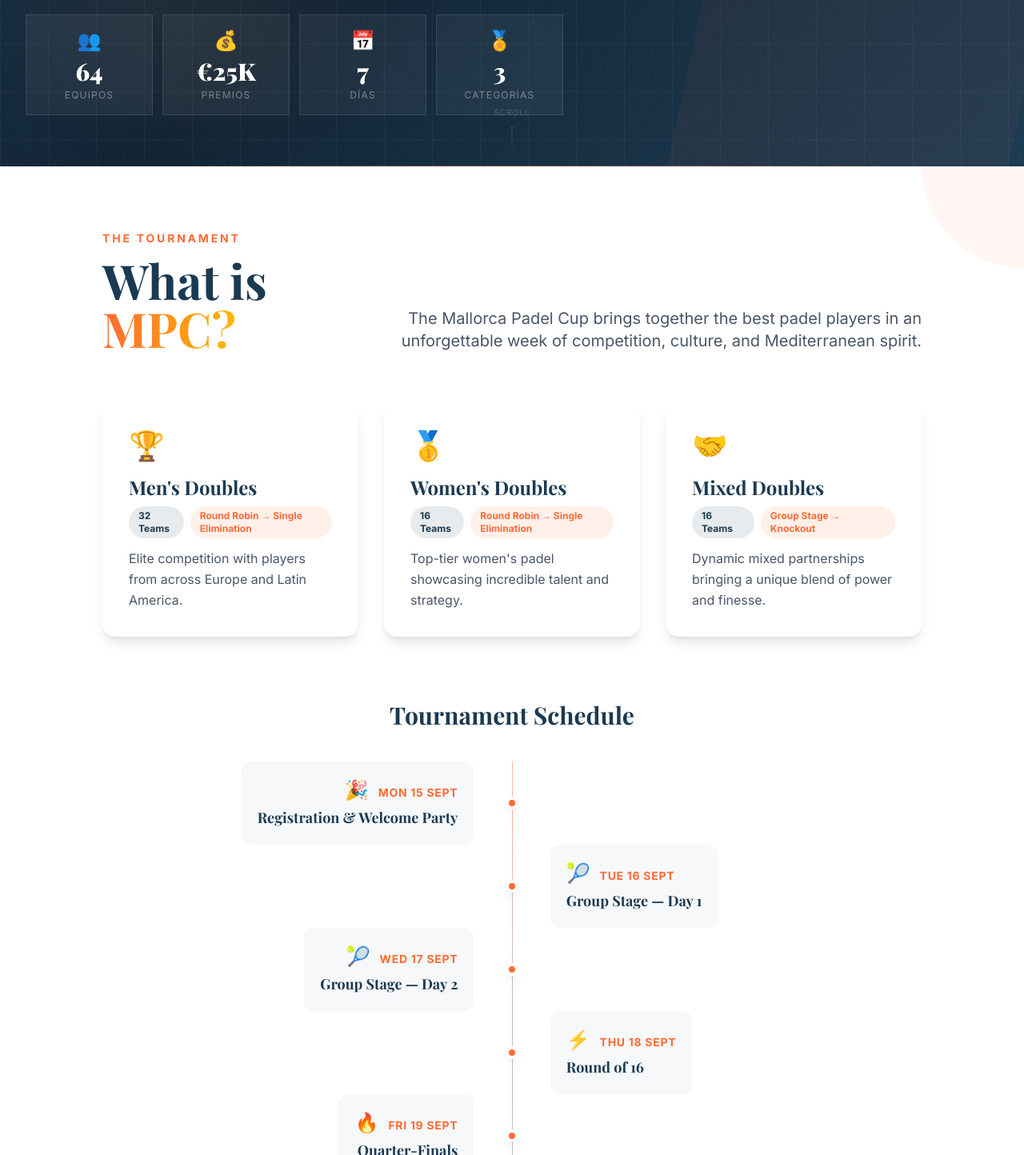
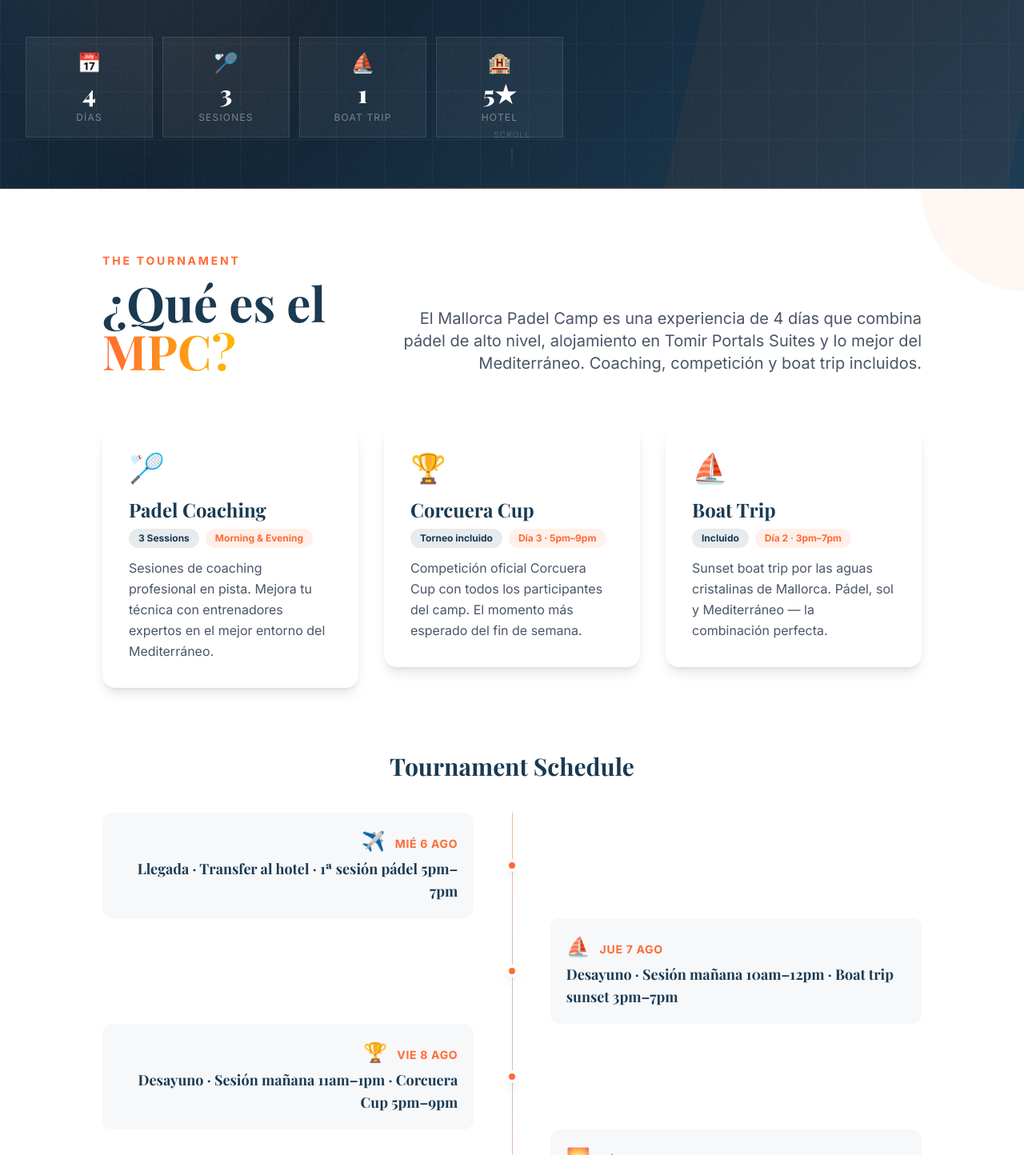
Before and after one commit to webvanguardai/mallorca-padel, a Next.js app: page / in a window 1280 px wide. Shown: the part 726-2170 px from the top of the page at 80% size. Built offline with nearby package versions, Linux system fonts and the light colour scheme.

Commit message:
feat: update all content with real data - Mallorca Padel Camp, Aug 6-9, Tomir Portals Suites

```diff
--- a/src/app/layout.tsx
+++ b/src/app/layout.tsx
@@ -17,32 +17,32 @@
 });
 
 export const metadata: Metadata = {
-  title: "Mallorca Padel Cup 2026 | MPC — International Padel Tournament",
+  title: "Mallorca Padel Camp 2026 | MPC — Agosto, Tomir Portals Suites",
   description:
-    "Join the Mallorca Padel Cup 2026 — the premier international padel tournament in Mallorca, Spain. Men's, Women's & Mixed Doubles. €25,000 prize pool. Register now!",
+    "Mallorca Padel Camp 2026 — 4 días de pádel, sol y Mediterráneo. 6–9 agosto en Tomir Portals Suites. Coaching, Corcuera Cup, boat trip y transfers incluidos. ¡Plazas limitadas!",
   keywords: [
     "padel",
-    "tournament",
-    "mallorca",
-    "padel cup",
+    "mallorca padel camp",
     "MPC 2026",
-    "padel spain",
-    "international padel",
+    "padel holidays mallorca",
+    "padel camp spain",
+    "tomir portals suites",
+    "corcuera cup",
   ],
   openGraph: {
-    title: "Mallorca Padel Cup 2026",
+    title: "Mallorca Padel Camp 2026",
     description:
-      "The premier international padel tournament in Mallorca, Spain. €25,000 prize pool.",
+      "4 días de pádel, sol y Mediterráneo. 6–9 agosto en Tomir Portals Suites, Mallorca.",
     type: "website",
-    locale: "en_US",
+    locale: "es_ES",
     url: "https://mallorca-padel.vercel.app",
-    siteName: "Mallorca Padel Cup",
+    siteName: "Mallorca Padel Camp",
   },
   twitter: {
     card: "summary_large_image",
-    title: "Mallorca Padel Cup 2026",
+    title: "Mallorca Padel Camp 2026",
     description:
-      "The premier international padel tournament in Mallorca, Spain.",
+      "4 días de pádel en Mallorca · Tomir Portals Suites · 6–9 agosto 2026.",
   },
   robots: {
     index: true,
--- a/src/components/DownloadPDF.tsx
+++ b/src/components/DownloadPDF.tsx
@@ -4,12 +4,14 @@
 import AnimatedSection from "./AnimatedSection";
 
 const pdfContents = [
-  "Complete tournament rules & regulations",
-  "Full prize pool breakdown by category",
-  "Detailed schedule with court assignments",
-  "Player registration requirements",
-  "Venue information & travel guide",
-  "Sponsor packages & partnership details",
+  "Itinerario completo día a día (6–9 agosto)",
+  "Qué está incluido y qué no",
+  "Info del hotel Tomir Portals Suites",
+  "Sesiones de pádel y horarios",
+  "Corcuera Cup — formato y reglas",
+  "Boat trip sunset — detalles",
+  "Transfers aeropuerto incluidos",
+  "Guía de llegada a Mallorca (PMI)",
 ];
 
 export default function DownloadPDF() {
@@ -31,14 +33,13 @@
           <AnimatedSection>
             <div className="text-center mb-12">
               <span className="text-padel-orange font-bold text-sm uppercase tracking-[0.2em] mb-3 block">
-                Official Document
+                Documento oficial
               </span>
               <h2 className="font-heading text-4xl md:text-5xl lg:text-6xl font-black text-white mb-4">
-                Tournament <span className="gradient-text">Breakdown</span>
+                Camp <span className="gradient-text">Breakdown</span>
               </h2>
               <p className="text-white/60 text-lg max-w-2xl mx-auto">
-                Download the complete MPC 2026 breakdown document with all tournament
-                details, rules, prize pools, and registration info.
+                Descarga el documento oficial con el itinerario completo, qué está incluido, info del hotel Tomir Portals Suites y todo lo que necesitas saber para el camp.
               </p>
             </div>
           </AnimatedSection>
--- a/src/components/Footer.tsx
+++ b/src/components/Footer.tsx
@@ -16,13 +16,13 @@
               <div>
                 <span className="text-white font-heading font-bold text-lg block">MPC 2026</span>
                 <span className="text-padel-orange text-xs tracking-widest uppercase">
-                  Mallorca Padel Cup
+                  Mallorca Padel Camp
                 </span>
               </div>
             </div>
             <p className="text-sm leading-relaxed">
-              The premier international padel tournament in Mallorca, Spain.
-              September 15–21, 2026.
+              Padel, sol y Mediterráneo. 4 días en Tomir Portals Suites, Mallorca.
+              6–9 agosto 2026.
             </p>
           </div>
 
@@ -113,7 +113,7 @@
 
         <div className="border-t border-white/10 pt-8 flex flex-col md:flex-row justify-between items-center gap-4">
           <p className="text-xs">
-            © 2026 Mallorca Padel Cup. All rights reserved.
+            © 2026 Mallorca Padel Camp. All rights reserved.
           </p>
           <p className="text-xs">
             Built by{" "}
--- a/src/components/Hero.tsx
+++ b/src/components/Hero.tsx
@@ -25,7 +25,7 @@
           className="mb-5"
         >
           <span className="inline-flex items-center gap-2 bg-padel-orange/20 text-padel-orange font-bold text-xs sm:text-sm uppercase tracking-[0.15em] px-4 py-2 border border-padel-orange/30">
-            🏆 September 15–21, 2026 · Mallorca
+            🏸 August 6–9, 2026 · Mallorca
           </span>
         </motion.div>
 
@@ -39,7 +39,7 @@
         >
           MALLORCA<br />
           <span className="gradient-text">PADEL</span><br />
-          CUP<span className="text-padel-orange">.</span>
+          CAMP<span className="text-padel-orange">.</span>
         </motion.h1>
 
         {/* Subtitle */}
@@ -49,8 +49,7 @@
           transition={{ duration: 0.8, delay: 0.4 }}
           className="text-white/70 text-base sm:text-lg max-w-lg mb-8 leading-relaxed"
         >
-          El torneo de pádel internacional más esperado del Mediterráneo.
-          7 días, 64 equipos, €25.000 en premios.
+          4 días de pádel, sol y Mediterráneo. Sesiones de coaching, boat trip al atardecer, Corcuera Cup y alojamiento en Tomir Portals Suites.
         </motion.p>
 
         {/* CTAs */}
@@ -89,10 +88,10 @@
           className="grid grid-cols-2 sm:grid-cols-4 gap-3 max-w-2xl"
         >
           {[
-            { number: "64", label: "Equipos", icon: "👥" },
-            { number: "€25K", label: "Premios", icon: "💰" },
-            { number: "7", label: "Días", icon: "📅" },
-            { number: "3", label: "Categorías", icon: "🏅" },
+            { number: "4", label: "Días", icon: "📅" },
+            { number: "3", label: "Sesiones", icon: "🏸" },
+            { number: "1", label: "Boat Trip", icon: "⛵" },
+            { number: "5★", label: "Hotel", icon: "🏨" },
           ].map((stat, i) => (
             <motion.div
               key={stat.label}
--- a/src/components/Location.tsx
+++ b/src/components/Location.tsx
@@ -14,22 +14,19 @@
               Venue
             </span>
             <h2 className="section-title text-white mb-6">
-              Palma de <span className="gradient-text">Mallorca</span>
+              Tomir <span className="gradient-text">Portals Suites</span>
             </h2>
             <p className="text-white/70 text-lg leading-relaxed mb-8">
-              Set in the heart of the Mediterranean, the MPC 2026 takes place at
-              the world-class <strong className="text-white">Rafa Nadal Academy</strong> padel
-              facilities. Crystal-clear courts, stunning views, and professional-grade
-              infrastructure.
+              Alojamiento incluido en <strong className="text-white">Tomir Portals Suites</strong>, uno de los hoteles más exclusivos de Mallorca. Portals Nous, a minutos del mar y con acceso directo a las mejores pistas de pádel de la isla.
             </p>
 
             <div className="space-y-4 mb-8">
               {[
-                { icon: "📍", label: "Address", value: "Rafa Nadal Academy, Manacor, Mallorca, Spain" },
-                { icon: "🏟️", label: "Courts", value: "8 professional padel courts (4 covered)" },
-                { icon: "🌡️", label: "Weather", value: "September avg. 26°C — perfect conditions" },
-                { icon: "✈️", label: "Airport", value: "Palma de Mallorca (PMI) — 45 min drive" },
-                { icon: "🏨", label: "Hotels", value: "Partner rates at nearby resort hotels" },
+                { icon: "🏨", label: "Hotel", value: "Tomir Portals Suites — Portals Nous, Mallorca" },
+                { icon: "📅", label: "Fechas", value: "6–9 agosto 2026 (3 noches)" },
+                { icon: "🌡️", label: "Tiempo", value: "Agosto en Mallorca · 28–32°C, sol garantizado" },
+                { icon: "✈️", label: "Aeropuerto", value: "Palma de Mallorca (PMI) — transfer incluido" },
+                { icon: "🏸", label: "Pistas", value: "Pistas profesionales de pádel · 3 sesiones incluidas" },
               ].map((item) => (
                 <div key={item.label} className="flex items-start gap-4 group">
                   <span className="text-2xl group-hover:scale-110 transition-transform duration-300">
@@ -44,12 +41,24 @@
                 </div>
               ))}
             </div>
+
+            <a
+              href="https://www.olahotels.com/en/tomir-portals-suites/"
+              target="_blank"
+              rel="noopener noreferrer"
+              className="inline-flex items-center gap-2 bg-padel-orange text-white font-bold px-6 py-3 text-sm uppercase tracking-wider hover:bg-orange-600 transition-all duration-300"
+            >
+              <svg className="w-4 h-4" fill="none" stroke="currentColor" viewBox="0 0 24 24">
+                <path strokeLinecap="round" strokeLinejoin="round" strokeWidth={2} d="M10 6H6a2 2 0 00-2 2v10a2 2 0 002 2h10a2 2 0 002-2v-4M14 4h6m0 0v6m0-6L10 14" />
+              </svg>
+              Ver Hotel
+            </a>
           </AnimatedSection>
 
           <AnimatedSection delay={0.2}>
             <div className="rounded-2xl overflow-hidden shadow-2xl border border-white/10">
               <iframe
-                src="https://www.google.com/maps/embed?pb=!1m18!1m12!1m3!1d3075.9!2d3.2194!3d39.5693!2m3!1f0!2f0!3f0!3m2!1i1024!2i768!4f13.1!3m3!1m2!1s0x1297b809a5a3b4e3%3A0x9c75e8e1c3e1e8!2sPalma%2C%20Mallorca!5e0!3m2!1sen!2ses!4v1700000000000"
+                src="https://www.google.com/maps/embed?pb=!1m18!1m12!1m3!1d3080.5!2d2.5413!3d39.5163!2m3!1f0!2f0!3f0!3m2!1i1024!2i768!4f13.1!3m3!1m2!1s0x1297753b93b1c4e7%3A0x9e6b5b7e1c3e1b8!2sTomir%20Portals%20Suites%2C%20Portals%20Nous%2C%20Mallorca!5e0!3m2!1sen!2ses!4v1700000000000"
                 width="100%"
                 height="450"
                 style={{ border: 0 }}
--- a/src/components/Navbar.tsx
+++ b/src/components/Navbar.tsx
@@ -51,7 +51,7 @@
             </div>
             <div>
               <span className="text-white font-heading font-bold text-base tracking-wide">MPC</span>
-              <span className="text-padel-orange text-[10px] block -mt-0.5 tracking-widest uppercase">2026</span>
+              <span className="text-padel-orange text-[10px] block -mt-0.5 tracking-widest uppercase">Ago 2026</span>
             </div>
           </a>
 
--- a/src/components/Registration.tsx
+++ b/src/components/Registration.tsx
@@ -35,11 +35,10 @@
               Join Us
             </span>
             <h2 className="section-title">
-              Register for <span className="gradient-text">MPC 2026</span>
+              Apúntate al <span className="gradient-text">MPC 2026</span>
             </h2>
             <p className="section-subtitle mx-auto mt-4">
-              Secure your spot in the Mallorca Padel Cup. Early bird registration
-              open until June 30, 2026.
+              Asegura tu plaza en el Mallorca Padel Camp. 6–9 agosto 2026 · Tomir Portals Suites. Plazas limitadas.
             </p>
           </div>
         </AnimatedSection>
--- a/src/components/TournamentInfo.tsx
+++ b/src/components/TournamentInfo.tsx
@@ -4,36 +4,33 @@
 
 const categories = [
   {
-    title: "Men's Doubles",
-    icon: "🏆",
-    teams: "32 Teams",
-    format: "Round Robin → Single Elimination",
-    description: "Elite competition with players from across Europe and Latin America.",
+    title: "Padel Coaching",
+    icon: "🏸",
+    teams: "3 Sessions",
+    format: "Morning & Evening",
+    description: "Sesiones de coaching profesional en pista. Mejora tu técnica con entrenadores expertos en el mejor entorno del Mediterráneo.",
   },
   {
-    title: "Women's Doubles",
-    icon: "🥇",
-    teams: "16 Teams",
-    format: "Round Robin → Single Elimination",
-    description: "Top-tier women's padel showcasing incredible talent and strategy.",
+    title: "Corcuera Cup",
+    icon: "🏆",
+    teams: "Torneo incluido",
+    format: "Día 3 · 5pm–9pm",
+    description: "Competición oficial Corcuera Cup con todos los participantes del camp. El momento más esperado del fin de semana.",
   },
   {
-    title: "Mixed Doubles",
-    icon: "🤝",
-    teams: "16 Teams",
-    format: "Group Stage → Knockout",
-    description: "Dynamic mixed partnerships bringing a unique blend of power and finesse.",
+    title: "Boat Trip",
+    icon: "⛵",
+    teams: "Incluido",
+    format: "Día 2 · 3pm–7pm",
+    description: "Sunset boat trip por las aguas cristalinas de Mallorca. Pádel, sol y Mediterráneo — la combinación perfecta.",
   },
 ];
 
 const schedule = [
-  { day: "Mon 15", event: "Registration & Welcome Party", icon: "🎉" },
-  { day: "Tue 16", event: "Group Stage — Day 1", icon: "🎾" },
-  { day: "Wed 17", event: "Group Stage — Day 2", icon: "🎾" },
-  { day: "Thu 18", event: "Round of 16", icon: "⚡" },
-  { day: "Fri 19", event: "Quarter-Finals", icon: "🔥" },
-  { day: "Sat 20", event: "Semi-Finals", icon: "💪" },
-  { day: "Sun 21", event: "Finals & Awards Ceremony", icon: "🏆" },
+  { day: "Mié 6 Ago", event: "Llegada · Transfer al hotel · 1ª sesión pádel 5pm–7pm", icon: "✈️" },
+  { day: "Jue 7 Ago", event: "Desayuno · Sesión mañana 10am–12pm · Boat trip sunset 3pm–7pm", icon: "⛵" },
+  { day: "Vie 8 Ago", event: "Desayuno · Sesión mañana 11am–1pm · Corcuera Cup 5pm–9pm", icon: "🏆" },
+  { day: "Sáb 9 Ago", event: "Desayuno · Sesión final 11am–1pm · Tour Palma · Transfer aeropuerto 6pm", icon: "🌅" },
 ];
 
 export default function TournamentInfo() {
@@ -51,12 +48,11 @@
                 The Tournament
               </span>
               <h2 className="section-title">
-                What is <span className="gradient-text">MPC?</span>
+                ¿Qué es el <span className="gradient-text">MPC?</span>
               </h2>
             </div>
             <p className="section-subtitle md:text-right">
-              The Mallorca Padel Cup brings together the best padel players in an
-              unforgettable week of competition, culture, and Mediterranean spirit.
+              El Mallorca Padel Camp es una experiencia de 4 días que combina pádel de alto nivel, alojamiento en Tomir Portals Suites y lo mejor del Mediterráneo. Coaching, competición y boat trip incluidos.
             </p>
           </div>
         </AnimatedSection>
@@ -108,7 +104,7 @@
                     <div className="bg-light-gray rounded-xl p-5 inline-block hover:shadow-md transition-all duration-300 hover:-translate-y-1">
                       <span className="text-2xl mr-3">{item.icon}</span>
                       <span className="font-bold text-padel-orange text-sm uppercase tracking-wider">
-                        {item.day} Sept
+                        {item.day}
                       </span>
                       <p className="font-heading text-lg font-bold text-deep-blue mt-1">
                         {item.event}
```
